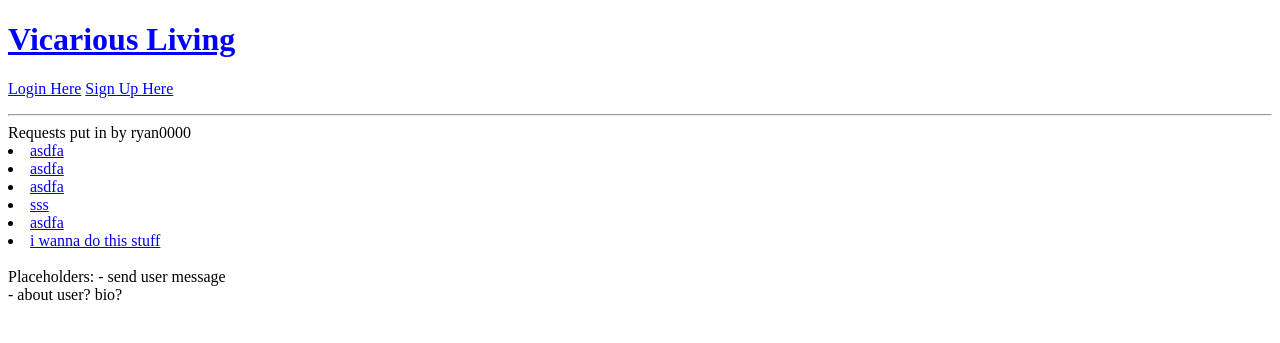
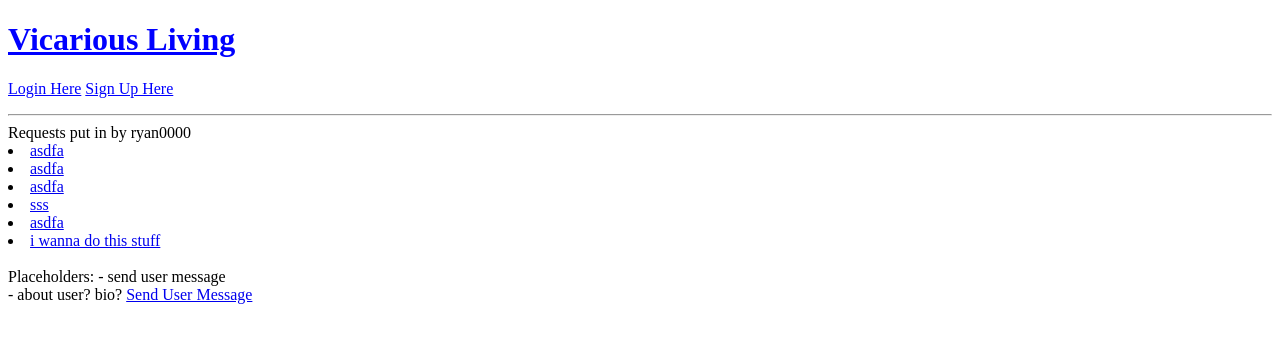
Before and after one commit to rahelling123/vicarious_again, a Django app: page /users/visitor/5 in a window 1280 px wide. Shown: the top 343 px of the page. Run offline with Django 3.2, Linux system fonts and the light colour scheme; data comes from the database, SQL or seed files in the repository; both versions use the stored data as it was after the commit.

Commit message:
commiting before attempting database migrations

```diff
--- a/users/templates/users/visitor.html
+++ b/users/templates/users/visitor.html
@@ -12,4 +12,7 @@ Placeholders:
     - send user message <br>
     - about user? bio?
 
+
+<a href="{% url 'users:direct_message_send' user_home.pk%}">Send User Message</a>
+
 {% endblock %}
--- a/users/urls.py
+++ b/users/urls.py
@@ -4,7 +4,7 @@ from django.conf.urls import url
 from django.http import request
 from django.urls import path
 from django.contrib.auth.views import LoginView
-from users.views import signup, logout_view, login_view, test_model_view, dashboard, visitor
+from users.views import signup, logout_view, login_view, test_model_view, dashboard, visitor, direct_message_send
 
 app_name = 'users'
 urlpatterns = [
@@ -14,4 +14,5 @@ urlpatterns = [
     path('testform/', test_model_view, name='test_model_view'),
     path('dashboard/<int:user_id>', dashboard, name='dashboard'),
     path('visitor/<int:user_id>', visitor, name='visitor'),
+    path('send_message/<int:user_id>', direct_message_send, name= 'direct_message_send'),
 ]
--- a/users/views.py
+++ b/users/views.py
@@ -4,8 +4,9 @@ from django.shortcuts import render, render_to_response, redirect
 from django.contrib.auth.forms import UserCreationForm
 from django.contrib.auth.models import User
 from django.urls import reverse
-from .forms import TestModelForm
+from .forms import TestModelForm, DirectMessageForm
 from event.models import Event, Comment
+from users.models import DirectMessage
 
 # Create your views here.
 
@@ -100,3 +101,21 @@ def visitor(request, user_id):
     user_home = User.objects.get(pk=user_id)
     context = {'user_events':user_events, 'user_home':user_home}
     return render(request, 'users/visitor.html', context)
+
+
+def direct_message_send(request, user_id):
+    form = DirectMessageForm
+    if request.method=='POST':
+        new_direct_message = DirectMessageForm(data=request.POST)
+        if new_direct_message.is_valid():
+            new_direct_message = new_direct_message.save(commit=False)
+            new_direct_message.sender = request.user
+            new_direct_message.recipient = User.objects.get(pk=user_id)
+            #TODO 3
+            # new_direct_message.sender = request.user
+            # new_direct_message.recipient = User.objects.get(pk=user_id)
+            new_direct_message.save()
+            return HttpResponseRedirect(reverse('users:visitor', args=[user_id],))
+    else:
+        context = {'form': form}
+        return render(request, 'users/send_message.html', context)
```
Also changed, not shown: users/forms.py (+7 -1 lines), users/models.py (+6 -2 lines), users/templates/users/send_message.html (added, +14 -0 lines), db.sqlite3, users/migrations/0003_auto_20190105_0446.py (added), users/migrations/0004_auto_20190105_0452.py (added), users/migrations/0005_auto_20190105_0511.py (added), users/migrations/0006_datatest.py (added).
